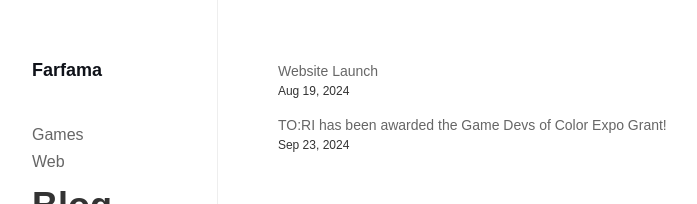
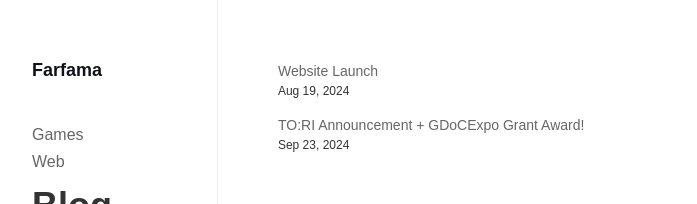
Before and after one commit to farfamahar/farfamahar.github.io, an Astro site: page /blog in a window 1280 px wide. Shown: the top 204 px of the page, without its empty margins (8-705 px from the left). Built offline with nearby package versions, Linux system fonts and the light colour scheme; Astro itself is replaced by a stand-in of ours; a web font is replaced by a local one.

Commit message:
Update TORI Announcement.md

```diff
--- a/src/content/blog/TORI Announcement.md
+++ b/src/content/blog/TORI Announcement.md
@@ -1,5 +1,5 @@
 ---
-title: 'TO:RI has been awarded the Game Devs of Color Expo Grant!'
+title: 'TO:RI Announcement + GDoCExpo Grant Award!'
 description: ''
 pubDate: 'Sep 23 2024'
 heroImage: ''
```
